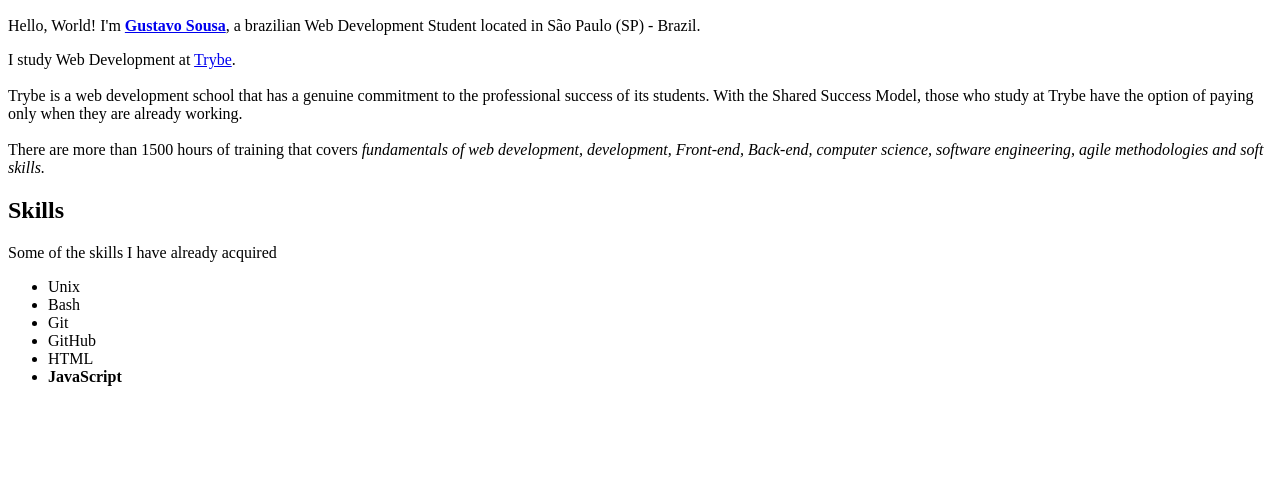
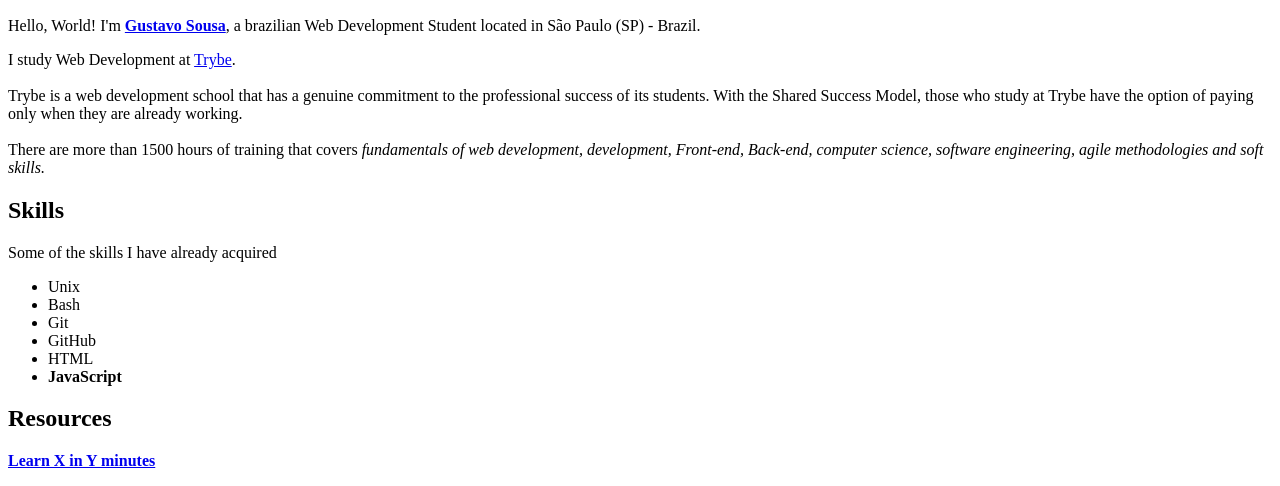
Before and after one commit to gustavofds/gustavofds.github.io, a plain HTML site: page index.html in a window 1280 px wide. Shown: the part 446-932 px from the top of the page. Before the commit the page ends 848 px from the top, so only its background shows below. Drawn offline with Linux system fonts and the light colour scheme.

Commit message:
Add section Resources

```diff
--- a/index.html
+++ b/index.html
@@ -44,5 +44,11 @@
       <li>HTML</li>
       <li><strong>JavaScript</strong></li>
     </ul>
+    <h2>Resources</h2>
+    <p>
+      <a href="https://learnxinyminutes.com/" target="_blank"
+        ><strong>Learn X in Y minutes</strong></a
+      >
+    </p>
   </body>
 </html>
```
